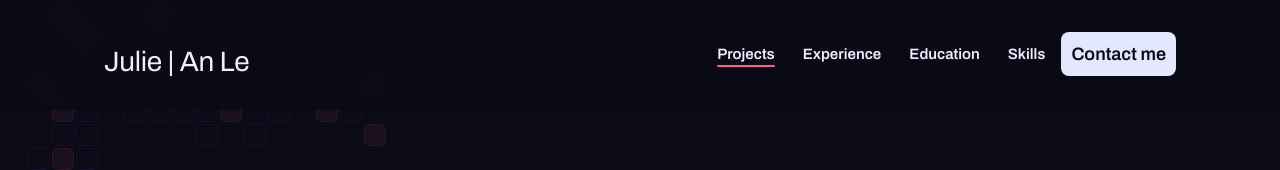
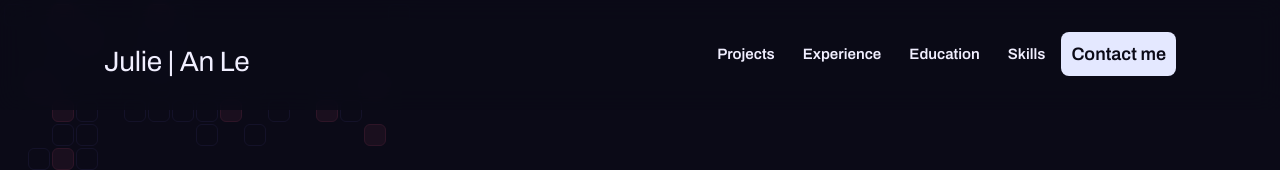
Before and after one commit to chopiean/portfolio, a React (Vite) app: page / in a window 1280 px wide. Shown: the top 170 px of the page. Built offline with nearby package versions, Linux system fonts and the light colour scheme.

Commit message:
Edit Header navlinks only show whenever hover

```diff
--- a/src/components/Header.tsx
+++ b/src/components/Header.tsx
@@ -41,7 +41,7 @@ export default function Header() {
             <a
               key={n.id}
               href={`#${n.id}`}
-              className={cn(link, active === n.id && "underline")}
+              className={link}
               aria-current={active === n.id ? "true" : undefined}
             >
               {n.label}
```
